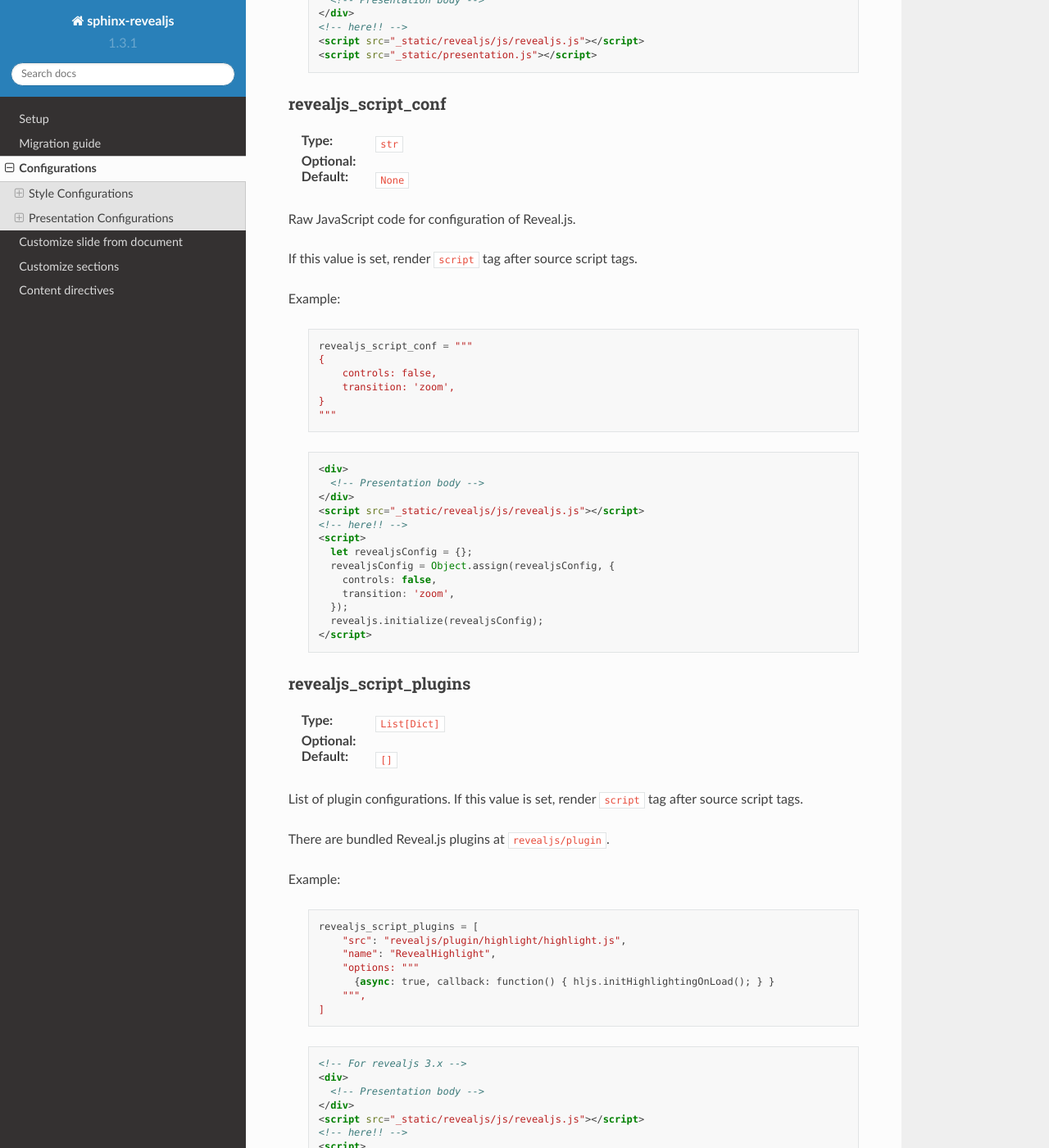
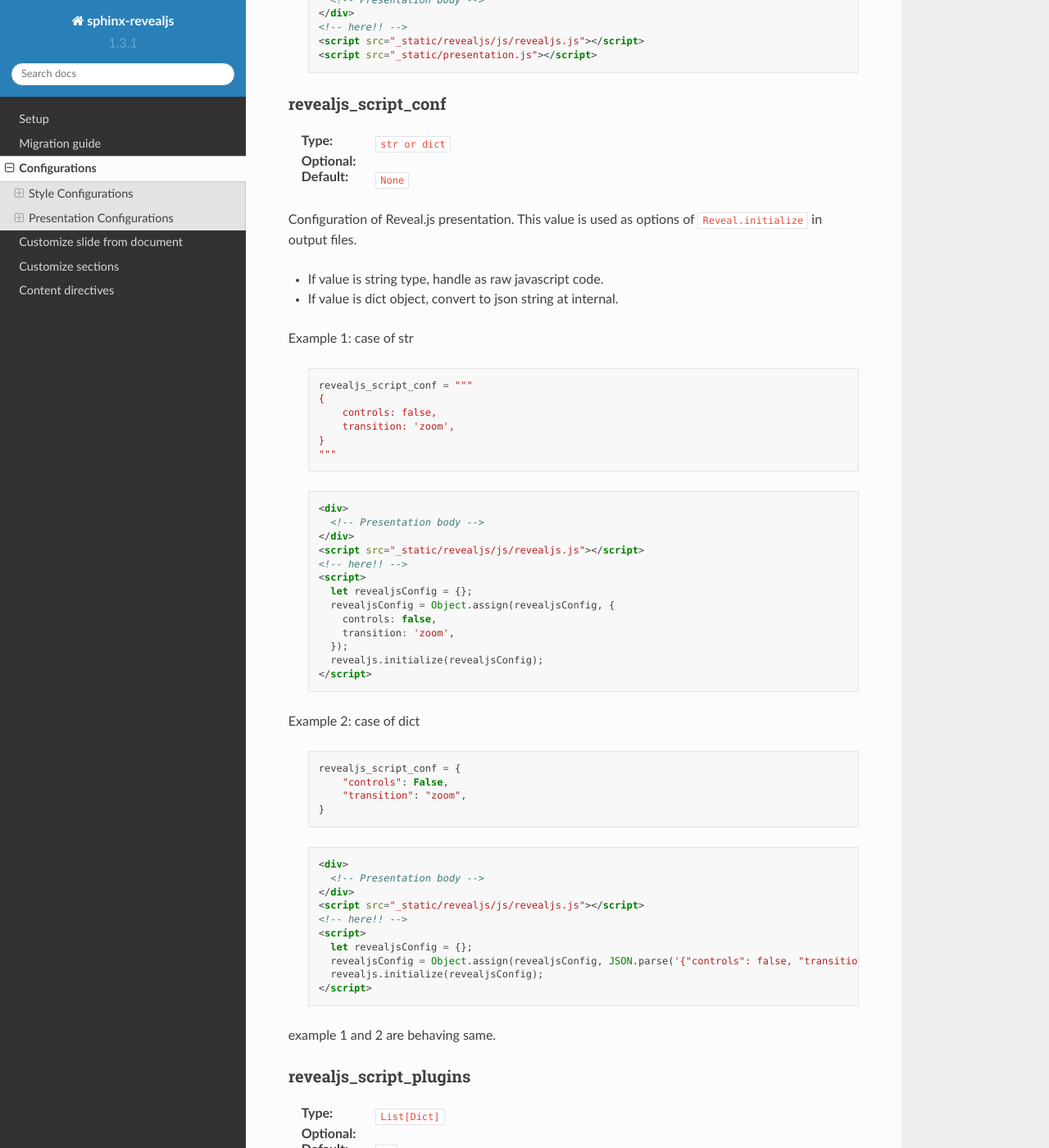
Before and after one commit to attakei/sphinx-revealjs, a Sphinx documentation site: the page built from docs/configurations.rst, in a window 1280 px wide and 1400 px high, scrolled down 2384 px. Shown: the whole window at 82% size. Built offline with Sphinx 7.4.7 and the Read the Docs theme 2.0.0, drawn with Linux system fonts in a browser that asks for light colours.

Commit message:
Add spec to document and updates

```diff
--- a/CHANGES.rst
+++ b/CHANGES.rst
@@ -11,6 +11,7 @@ New features
 ------------
 
 * Add ``revealjs_js_files`` for ``conf.py`` to set JS file. (#77)
+* ``revealjs_script_conf`` accepts dict types (#56)
 
 ver 1.3.1
 =========
--- a/docs/configurations.rst
+++ b/docs/configurations.rst
@@ -117,15 +117,17 @@ Example:
 revealjs_script_conf
 --------------------
 
-:Type: ``str``
+:Type: ``str or dict``
 :Optional:
 :Default: ``None``
 
-Raw JavaScript code for configuration of Reveal.js.
+Configuration of Reveal.js presentation.
+This value is used as options of ``Reveal.initialize`` in output files.
 
-If this value is set, render ``script`` tag after source script tags.
+* If value is string type, handle as raw javascript code.
+* If value is dict object, convert to json string at internal.
 
-Example:
+Example 1: case of str
 
   .. code-block:: py
 
@@ -151,6 +153,31 @@ Example:
         });
         revealjs.initialize(revealjsConfig);
       </script>
+
+
+Example 2: case of dict
+
+  .. code-block:: py
+
+      revealjs_script_conf = {
+          "controls": False,
+          "transition": "zoom",
+      }
+
+  .. code-block:: html
+
+      <div>
+        <!-- Presentation body -->
+      </div>
+      <script src="_static/revealjs/js/revealjs.js"></script>
+      <!-- here!! -->
+      <script>
+        let revealjsConfig = {};
+        revealjsConfig = Object.assign(revealjsConfig, JSON.parse('{"controls": false, "transition": "zoom"}'));
+        revealjs.initialize(revealjsConfig);
+      </script>
+
+example 1 and 2 are behaving same.
 
 revealjs_script_plugins
 -----------------------
```
